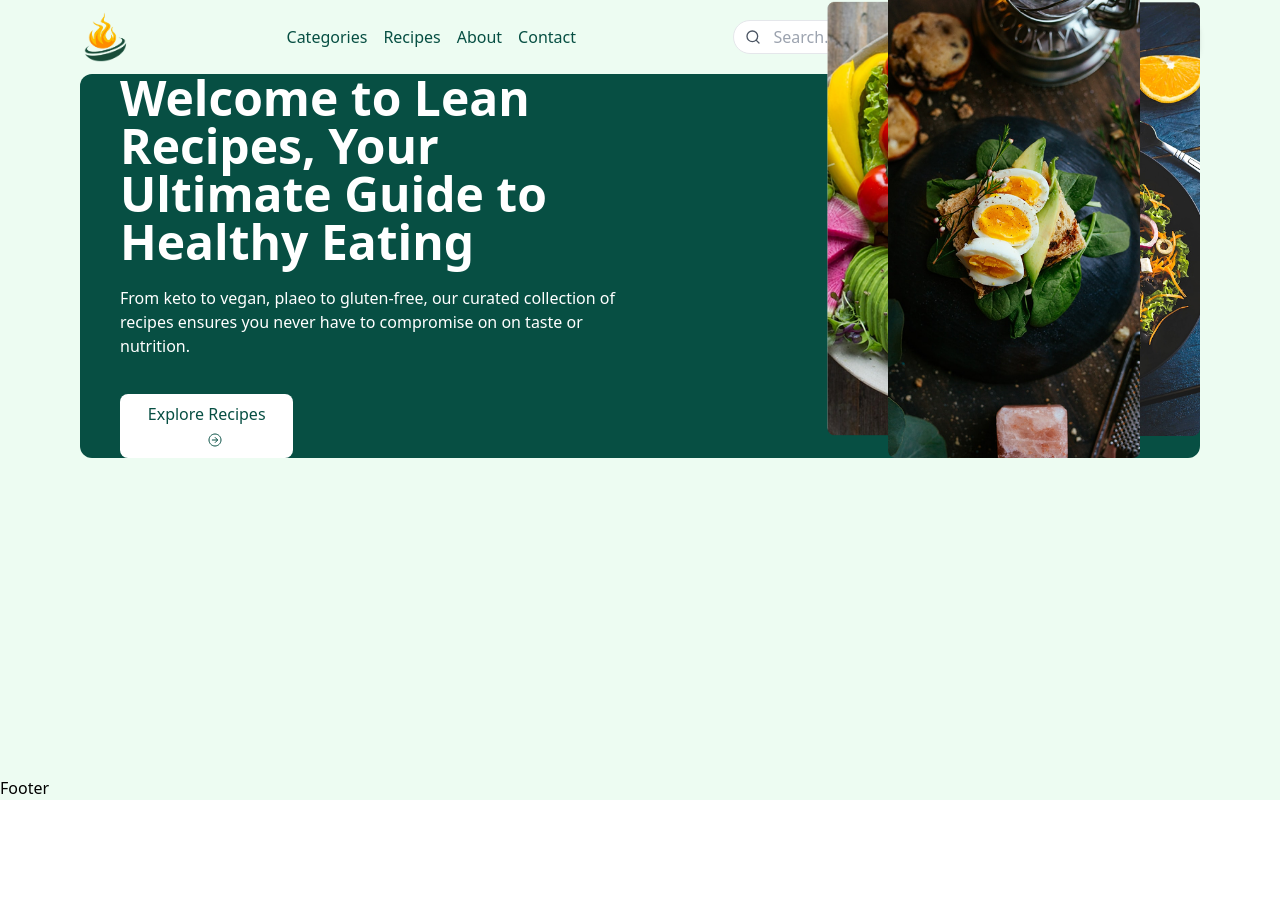
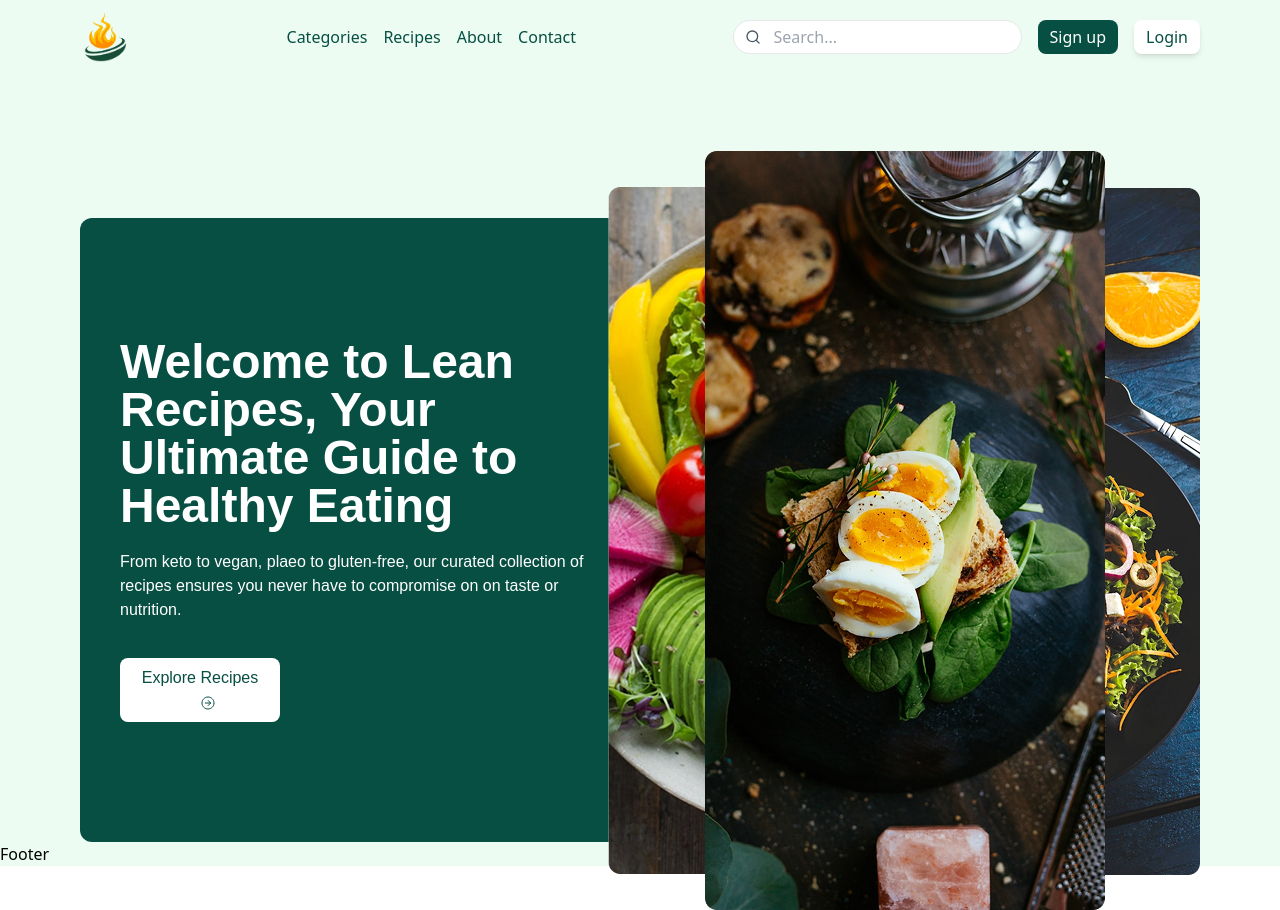
Before and after one commit to dsgnjoe/lean-recipes, a React (Vite) app: page / in a window 1280 px wide. Before the commit the page ends 800 px from the top, so only its background shows below. Built offline with nearby package versions, Linux system fonts and the light colour scheme.

Commit message:
hero section update

```diff
--- a/src/components/Hero.jsx
+++ b/src/components/Hero.jsx
@@ -3,8 +3,8 @@ import { IoArrowForwardCircleOutline } from 'react-icons/io5'
 
 const Hero = () => {
   return (
-    <div className='relative bg-heroGreen rounded-xl flex items-center justify-between font-sans px-10'>
-      <div className='flex flex-col justify-center h-full w-1/2'>
+    <div className='relative bg-heroGreen rounded-xl flex items-center justify-between font-hostGrotesk py-20 mt-36'>
+      <div className='flex flex-col justify-center h-full w-1/2 p-10'>
         <h1 className='text-white text-5xl font-bold'>
           Welcome to Lean Recipes, Your Ultimate Guide to Healthy Eating
         </h1>
@@ -20,7 +20,7 @@ const Hero = () => {
       <img
         src={HeroImg}
         alt='heroImg'
-        className='absolute right-0 z-10 w-1/3 object-cover bottom-0'
+        className='absolute z-10 w-auto object-cover right-0'
       />
     </div>
   )
--- a/tailwind.config.js
+++ b/tailwind.config.js
@@ -7,6 +7,9 @@ export default {
         heroGreen: '#074F43',
         heroGreenLight: '#EDFCF2',
       },
+      fontFamily: {
+        hostGrotesk: ['Host Grotesk', 'sans-serif'],
+      },
     },
   },
   plugins: [],
```
